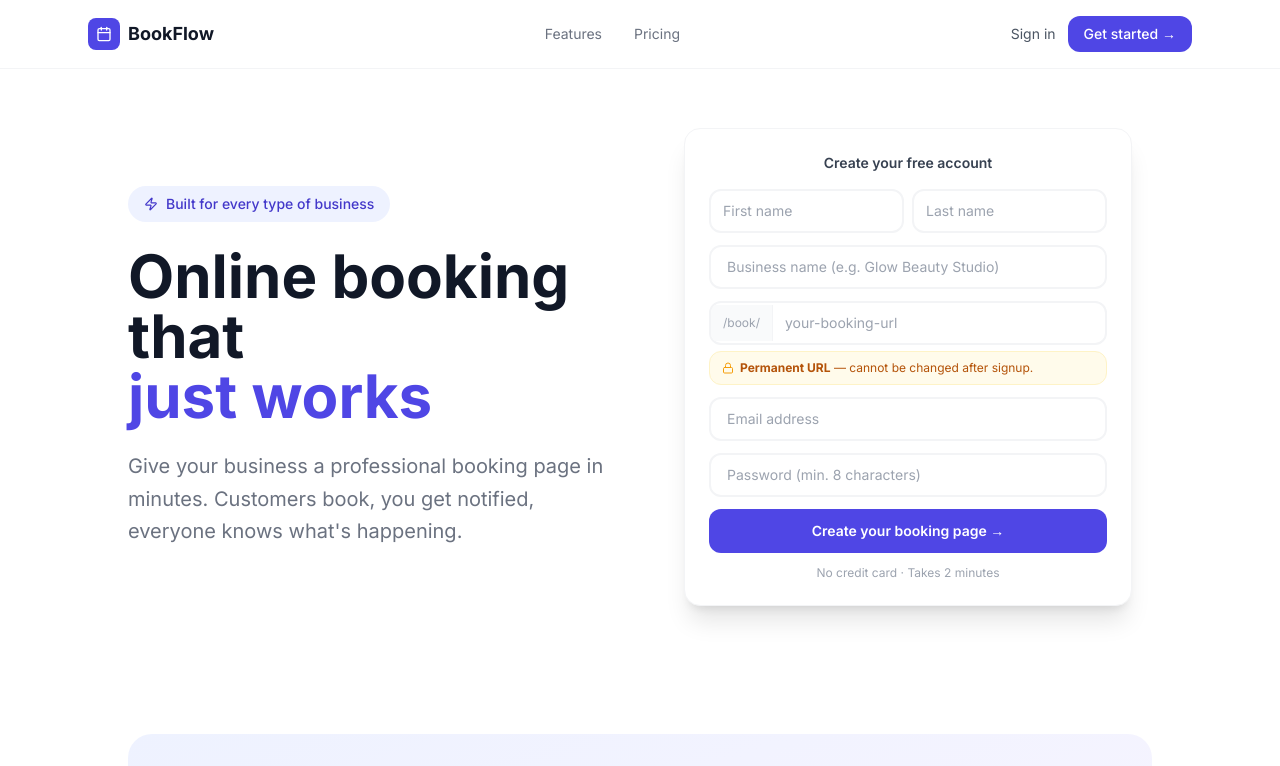
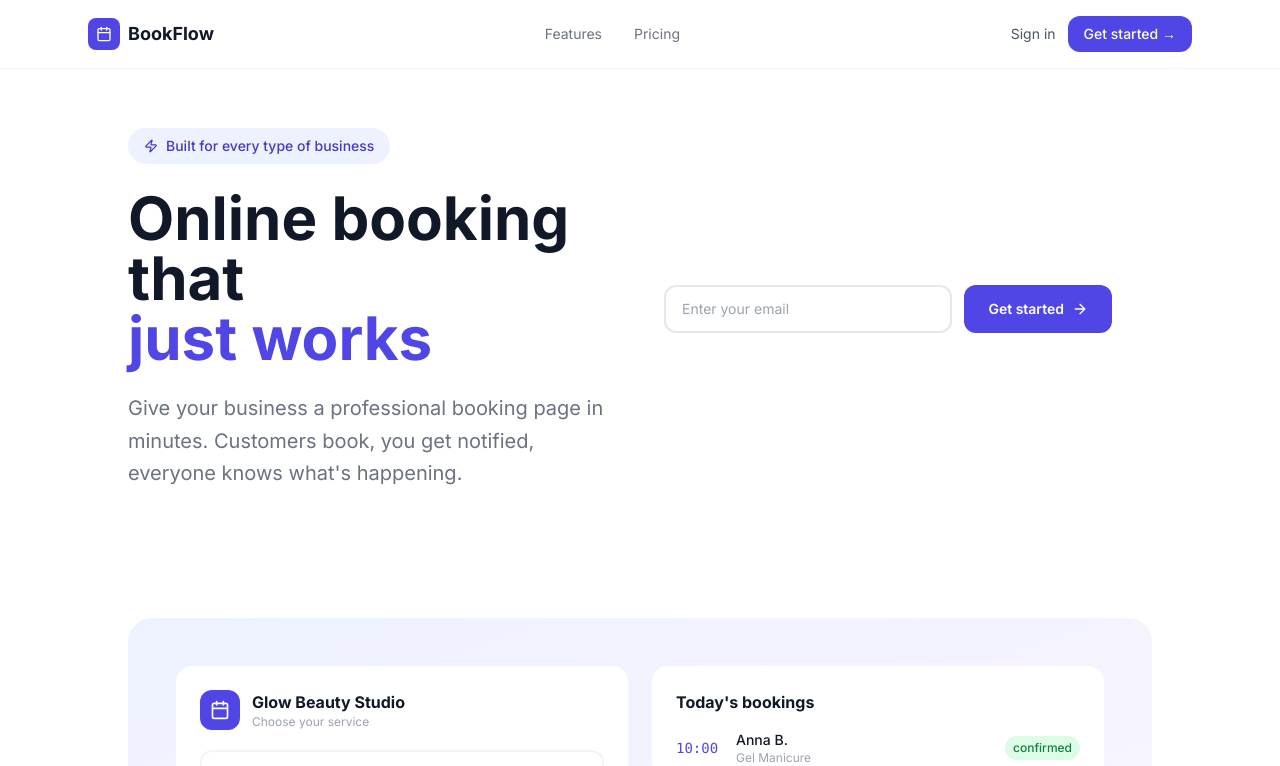
Before and after one commit to ojayWillow/bookflow, a Next.js app: page / in a window 1280 px wide. Shown: the top 766 px of the page. Built offline with nearby package versions, Linux system fonts and the light colour scheme; no server answers.

Commit message:
feat: replace hero form with clean email CTA, full signup on /signup page

```diff
--- a/src/app/_components/landing/HeroSignupForm.tsx
+++ b/src/app/_components/landing/HeroSignupForm.tsx
@@ -1,147 +1,33 @@
 'use client'
 import { useState } from 'react'
-import { Lock, Loader2 } from 'lucide-react'
-
-const BASE = process.env.NEXT_PUBLIC_APP_URL ?? 'https://bookflow.app'
+import { useRouter } from 'next/navigation'
+import { ArrowRight } from 'lucide-react'
 
 export default function HeroSignupForm() {
-  const [form, setForm] = useState({
-    firstName: '', lastName: '', businessName: '', slug: '', email: '', password: '',
-  })
-  const [slugTouched, setSlugTouched] = useState(false)
-  const [error, setError]   = useState('')
-  const [loading, setLoading] = useState(false)
-  const [done, setDone]     = useState(false)
+  const [email, setEmail] = useState('')
+  const router = useRouter()
 
-  const set = (k: keyof typeof form) => (e: React.ChangeEvent<HTMLInputElement>) =>
-    setForm(p => ({ ...p, [k]: e.target.value }))
-
-  const handleBusinessNameChange = (e: React.ChangeEvent<HTMLInputElement>) => {
-    const name     = e.target.value
-    const autoSlug = name.toLowerCase().replace(/[^a-z0-9]+/g, '-').replace(/^-|-$/g, '')
-    setForm(p => ({ ...p, businessName: name, ...(!slugTouched && { slug: autoSlug }) }))
-  }
-
-  const handleSlugChange = (e: React.ChangeEvent<HTMLInputElement>) => {
-    setSlugTouched(true)
-    setForm(p => ({ ...p, slug: e.target.value.toLowerCase().replace(/[^a-z0-9-]/g, '') }))
-  }
-
-  const handleSubmit = async (e: React.FormEvent) => {
+  const handleSubmit = (e: React.FormEvent) => {
     e.preventDefault()
-    setLoading(true)
-    setError('')
-    const res  = await fetch('/api/auth/signup', {
-      method: 'POST', headers: { 'Content-Type': 'application/json' },
-      body: JSON.stringify(form),
-    })
-    const data = await res.json()
-    if (!res.ok) { setError(data.error || 'Something went wrong'); setLoading(false); return }
-    setDone(true)
-  }
-
-  if (done) {
-    return (
-      <div className="bg-white rounded-2xl shadow-xl border border-gray-100 p-8 w-full max-w-md mx-auto text-center">
-        <div className="w-14 h-14 bg-green-100 rounded-full flex items-center justify-center mx-auto mb-4">
-          <span className="text-2xl">✉️</span>
-        </div>
-        <h3 className="text-lg font-bold text-gray-900 mb-2">Check your inbox!</h3>
-        <p className="text-sm text-gray-500 leading-relaxed">
-          We sent a verification link to{' '}
-          <span className="font-medium text-gray-800">{form.email}</span>.<br />
-          Click it to activate your account.
-        </p>
-        <p className="text-xs text-gray-400 mt-4">Didn&apos;t get it? Check your spam folder.</p>
-      </div>
-    )
+    router.push(`/signup?email=${encodeURIComponent(email)}`)
   }
 
   return (
-    <form
-      onSubmit={handleSubmit}
-      className="bg-white rounded-2xl shadow-xl border border-gray-100 p-6 w-full max-w-md mx-auto text-left"
-    >
-      <p className="text-sm font-semibold text-gray-700 mb-4 text-center">Create your free account</p>
-
-      <div className="space-y-3">
-
-        {/* Name row */}
-        <div className="grid grid-cols-2 gap-2">
-          <input
-            value={form.firstName} onChange={set('firstName')}
-            required
-            className="w-full border-2 border-gray-100 rounded-xl px-3 py-2.5 text-sm focus:outline-none focus:border-indigo-400 transition-colors"
-            placeholder="First name"
-          />
-          <input
-            value={form.lastName} onChange={set('lastName')}
-            required
-            className="w-full border-2 border-gray-100 rounded-xl px-3 py-2.5 text-sm focus:outline-none focus:border-indigo-400 transition-colors"
-            placeholder="Last name"
-          />
-        </div>
-
-        {/* Business name */}
-        <input
-          value={form.businessName} onChange={handleBusinessNameChange}
-          required
-          className="w-full border-2 border-gray-100 rounded-xl px-4 py-2.5 text-sm focus:outline-none focus:border-indigo-400 transition-colors"
-          placeholder="Business name (e.g. Glow Beauty Studio)"
-        />
-
-        {/* Slug */}
-        <div>
-          <div className="flex items-center border-2 border-gray-100 rounded-xl overflow-hidden focus-within:border-indigo-400 transition-colors">
-            <span className="bg-gray-50 px-3 py-2.5 text-xs text-gray-400 border-r border-gray-100 whitespace-nowrap">/book/</span>
-            <input
-              value={form.slug} onChange={handleSlugChange}
-              required
-              className="flex-1 px-3 py-2.5 text-sm focus:outline-none bg-transparent"
-              placeholder="your-booking-url"
-            />
-          </div>
-          {form.slug && (
-            <p className="text-xs font-mono text-indigo-500 mt-1 truncate">{BASE}/book/{form.slug}</p>
-          )}
-          <div className="flex items-start gap-1.5 mt-1.5 bg-amber-50 border border-amber-100 rounded-xl px-3 py-2">
-            <Lock className="w-3 h-3 text-amber-500 mt-0.5 flex-shrink-0" />
-            <p className="text-xs text-amber-700">
-              <strong>Permanent URL</strong> — cannot be changed after signup.
-            </p>
-          </div>
-        </div>
-
-        {/* Email */}
-        <input
-          type="email" value={form.email} onChange={set('email')}
-          required
-          className="w-full border-2 border-gray-100 rounded-xl px-4 py-2.5 text-sm focus:outline-none focus:border-indigo-400 transition-colors"
-          placeholder="Email address"
-        />
-
-        {/* Password */}
-        <input
-          type="password" value={form.password} onChange={set('password')}
-          required minLength={8}
-          className="w-full border-2 border-gray-100 rounded-xl px-4 py-2.5 text-sm focus:outline-none focus:border-indigo-400 transition-colors"
-          placeholder="Password (min. 8 characters)"
-        />
-
-        {error && (
-          <p className="text-xs text-red-500 bg-red-50 border border-red-100 rounded-xl px-4 py-2.5">⚠ {error}</p>
-        )}
-
-        <button
-          type="submit" disabled={loading}
-          className="w-full bg-indigo-600 text-white py-3 rounded-xl font-semibold hover:bg-indigo-700 disabled:opacity-50 transition-colors text-sm flex items-center justify-center gap-2"
-        >
-          {loading && <Loader2 className="w-4 h-4 animate-spin" />}
-          {loading ? 'Creating account…' : 'Create your booking page →'}
-        </button>
-      </div>
-
-      <p className="text-xs text-gray-400 mt-3 text-center">No credit card · Takes 2 minutes</p>
+    <form onSubmit={handleSubmit} className="flex flex-col sm:flex-row gap-3 w-full max-w-md">
+      <input
+        type="email"
+        value={email}
+        onChange={e => setEmail(e.target.value)}
+        required
+        placeholder="Enter your email"
+        className="flex-1 border-2 border-gray-200 rounded-xl px-4 py-3 text-sm focus:outline-none focus:border-indigo-400 transition-colors bg-white"
+      />
+      <button
+        type="submit"
+        className="bg-indigo-600 text-white px-6 py-3 rounded-xl font-semibold text-sm hover:bg-indigo-700 transition-colors flex items-center justify-center gap-2 whitespace-nowrap"
+      >
+        Get started <ArrowRight className="w-4 h-4" />
+      </button>
     </form>
   )
 }
--- a/src/app/signup/page.tsx
+++ b/src/app/signup/page.tsx
@@ -1,19 +1,28 @@
 'use client'
-import { useState } from 'react'
-import { useRouter } from 'next/navigation'
+import { useState, useEffect } from 'react'
+import { useRouter, useSearchParams } from 'next/navigation'
 import Link from 'next/link'
 import { Calendar, Loader2, Lock } from 'lucide-react'
+import { Suspense } from 'react'
 
 const BASE = process.env.NEXT_PUBLIC_APP_URL ?? 'https://bookflow.app'
 
-export default function SignupPage() {
+function SignupForm() {
   const router = useRouter()
+  const params = useSearchParams()
+
   const [form, setForm] = useState({
     firstName: '', lastName: '', businessName: '', slug: '', email: '', password: '',
   })
   const [slugTouched, setSlugTouched] = useState(false)
-  const [error, setError]   = useState('')
+  const [error, setError]     = useState('')
   const [loading, setLoading] = useState(false)
+
+  // Pre-fill email if passed from homepage CTA
+  useEffect(() => {
+    const email = params.get('email')
+    if (email) setForm(p => ({ ...p, email }))
+  }, [params])
 
   const set = (k: keyof typeof form) => (e: React.ChangeEvent<HTMLInputElement>) =>
     setForm(p => ({ ...p, [k]: e.target.value }))
@@ -44,18 +53,19 @@ export default function SignupPage() {
 
   return (
     <div className="min-h-screen bg-gray-50 flex items-center justify-center px-4 py-12">
-      <div className="bg-white rounded-2xl shadow-sm border border-gray-100 w-full max-w-md p-8">
+      <div className="w-full max-w-md">
 
         {/* Logo */}
-        <div className="flex items-center gap-3 mb-8">
-          <div className="w-10 h-10 rounded-xl bg-indigo-600 flex items-center justify-center">
+        <div className="flex items-center justify-center gap-2.5 mb-8">
+          <div className="w-9 h-9 rounded-xl bg-indigo-600 flex items-center justify-center">
             <Calendar className="w-5 h-5 text-white" />
           </div>
-          <div>
-            <h1 className="font-bold text-gray-900">BookFlow</h1>
-            <p className="text-xs text-gray-400">Create your account</p>
+          <span className="font-bold text-xl text-gray-900">BookFlow</span>
         </div>
-        </div>
+
+        <div className="bg-white rounded-2xl shadow-sm border border-gray-100 p-8">
+          <h1 className="text-xl font-bold text-gray-900 mb-1">Create your account</h1>
+          <p className="text-sm text-gray-400 mb-6">Your booking page will be live in 2 minutes.</p>
 
           <form onSubmit={handleSubmit} className="space-y-4">
 
@@ -104,17 +114,13 @@ export default function SignupPage() {
                   placeholder="glow-beauty-studio"
                 />
               </div>
-            {/* Live preview */}
               {form.slug && (
-              <p className="text-xs text-indigo-600 font-mono mt-1.5 truncate">
-                {BASE}/book/{form.slug}
-              </p>
+                <p className="text-xs text-indigo-500 font-mono mt-1.5 truncate">{BASE}/book/{form.slug}</p>
               )}
-            {/* Permanent warning */}
               <div className="flex items-start gap-1.5 mt-2 bg-amber-50 border border-amber-100 rounded-xl px-3 py-2">
                 <Lock className="w-3.5 h-3.5 text-amber-500 mt-0.5 flex-shrink-0" />
                 <p className="text-xs text-amber-700 leading-relaxed">
-                <strong>This URL is permanent.</strong> Once your account is created, it cannot be changed. Choose carefully — your customers will use this link to book.
+                  <strong>This URL is permanent</strong> and cannot be changed after signup. Your customers will use this link to book.
                 </p>
               </div>
             </div>
@@ -147,14 +153,17 @@ export default function SignupPage() {
 
             <button
               type="submit" disabled={loading}
-            className="w-full bg-indigo-600 text-white py-3 rounded-xl font-semibold hover:bg-indigo-700 disabled:opacity-50 disabled:cursor-not-allowed transition-colors mt-2 flex items-center justify-center gap-2"
+              className="w-full bg-indigo-600 text-white py-3 rounded-xl font-semibold hover:bg-indigo-700 disabled:opacity-50 disabled:cursor-not-allowed transition-colors flex items-center justify-center gap-2"
             >
               {loading && <Loader2 className="w-4 h-4 animate-spin" />}
               {loading ? 'Creating account…' : 'Create account →'}
             </button>
+
+            <p className="text-xs text-center text-gray-400">No credit card required</p>
           </form>
+        </div>
 
-        <p className="text-center text-sm text-gray-400 mt-6">
+        <p className="text-center text-sm text-gray-400 mt-5">
           Already have an account?{' '}
           <Link href="/admin/login" className="text-indigo-600 hover:underline font-medium">Sign in</Link>
         </p>
@@ -162,3 +171,11 @@ export default function SignupPage() {
     </div>
   )
 }
+
+export default function SignupPage() {
+  return (
+    <Suspense>
+      <SignupForm />
+    </Suspense>
+  )
+}
```
Lines whose indentation alone changed are shown as unchanged.
